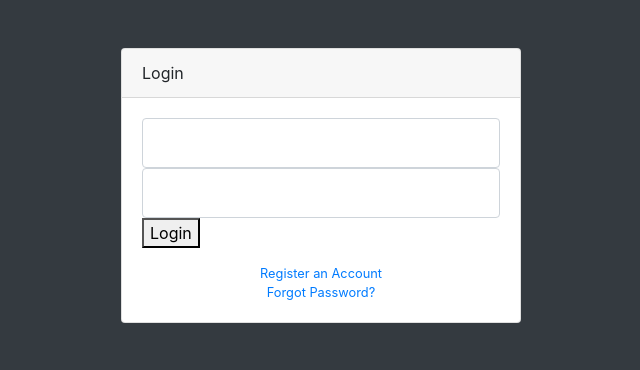
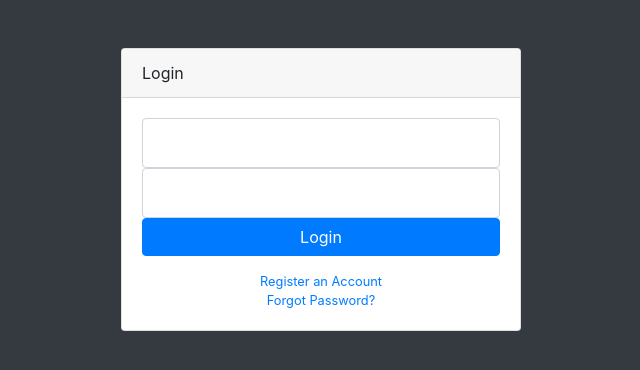
Before and after one commit to limshunyong/ifs4205, a Django app: page /web/login/ in a window 1280 px wide. Shown: the top 370 px of the page, without its empty margins (319-959 px from the left). Run offline with Django 3.2, Linux system fonts and the light colour scheme; some libraries are stand-ins or nearby versions.

Commit message:
update login buttons style

```diff
--- a/subsystem2/webapp/templates/login.html
+++ b/subsystem2/webapp/templates/login.html
@@ -31,7 +31,7 @@
                      <input type="password" id="inputPassword" class="validate form-control" name="password" id="password" placeholder="Password" required="required"/>
                   </div>
                   {% csrf_token %}
-                  <button type="submit" form="login-form">Login</a>
+                  <button type="submit" form="login-form" class="btn btn-primary btn-block">Login</a>
                </div>
                <div class="text-center">
                   <a class="d-block small mt-3" href="register.html">Register an Account</a>
```
